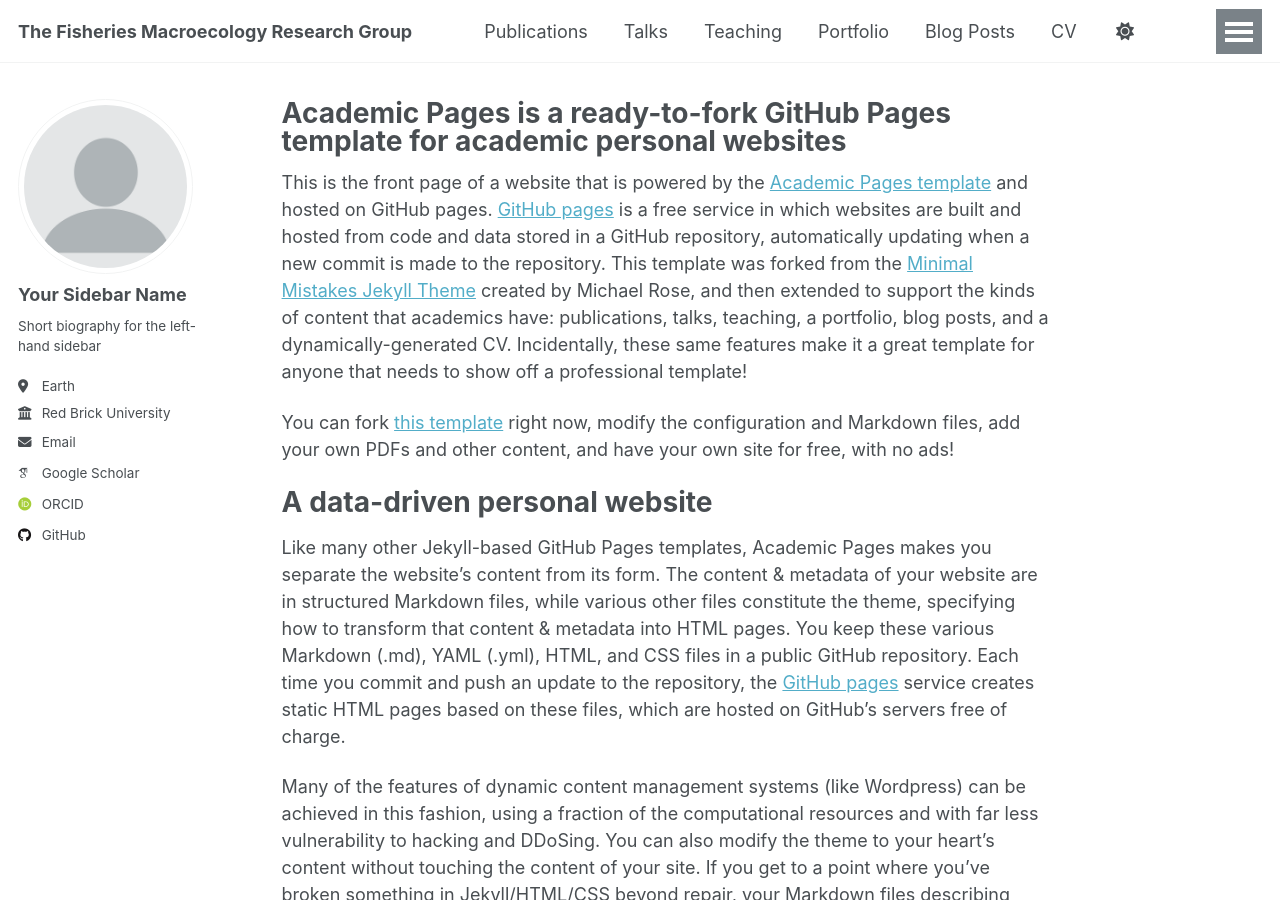
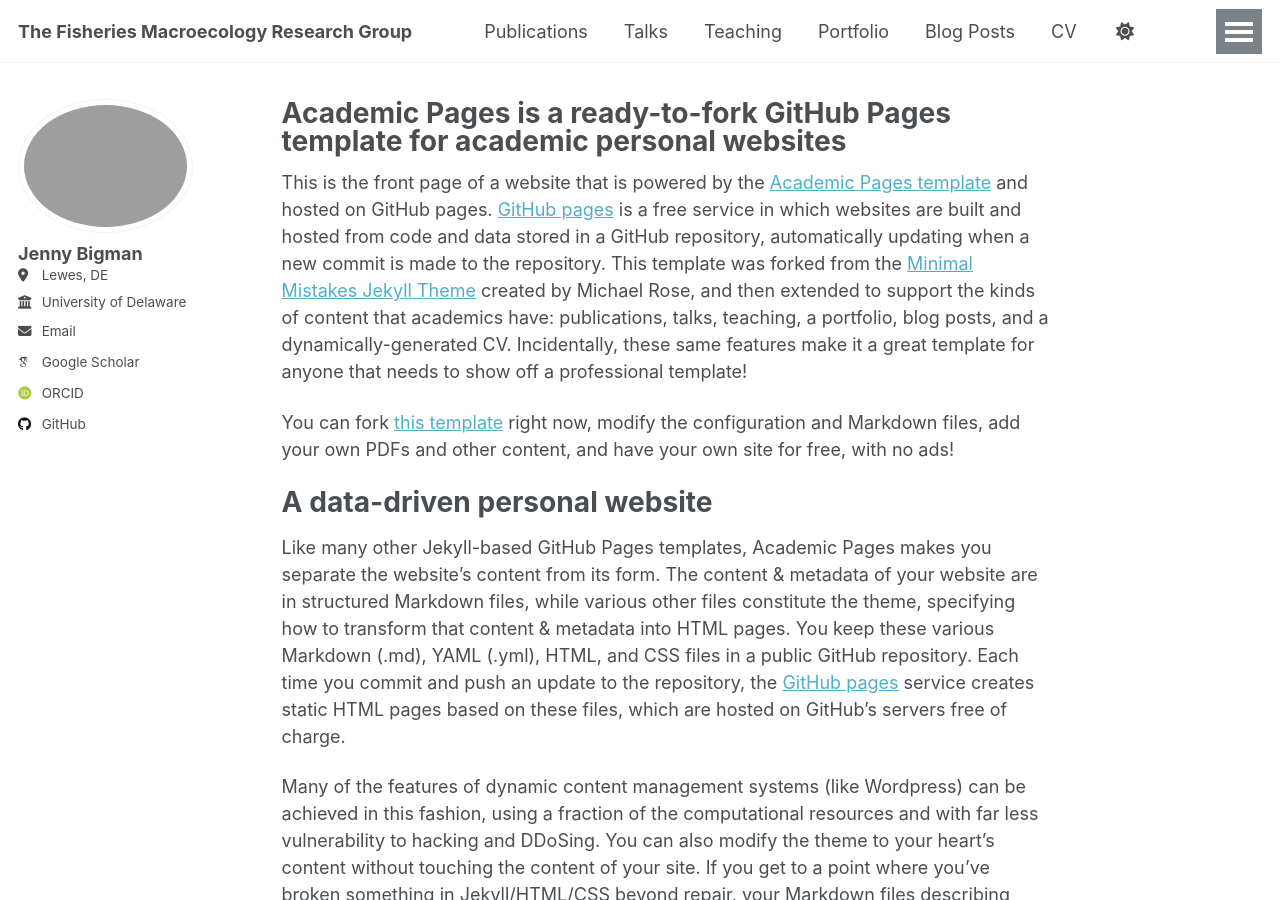
Before and after one commit to jennybigman/jennybigman.github.io, a Jekyll site: the page built from _pages/about.md, in a window 1280 px wide and 900 px high. Built offline with Jekyll 4.4.1, drawn with Linux system fonts in a browser that asks for light colours; some web fonts are replaced; a script that is not in the unit is left out.

Commit message:
Update _config.yml
retry author section

```diff
--- a/_config.yml
+++ b/_config.yml
@@ -22,14 +22,14 @@ repository               : "academicpages/academicpages.github.io"
 #               Additional customization can be done by editing /_includes/author-profile.html
 author:
   # Biographic information
-  avatar           : "profile.png"
-  name             : "Your Sidebar Name"
+  avatar           : "images/jenny_bigman_headshot.png"
+  name             : "Jenny Bigman"
   pronouns         : # example: "she/her"
-  bio              : "Short biography for the left-hand sidebar"
-  location         : "Earth"
-  employer         : "Red Brick University"
+  bio              : #"Short biography for the left-hand sidebar"
+  location         : "Lewes, DE"
+  employer         : "University of Delaware"
   uri              : # URL
-  email            : "none@example.org"
+  email            : "jennifersbigman@gmail.com"
 
   # Academic websites
   academia         : # URL
```
